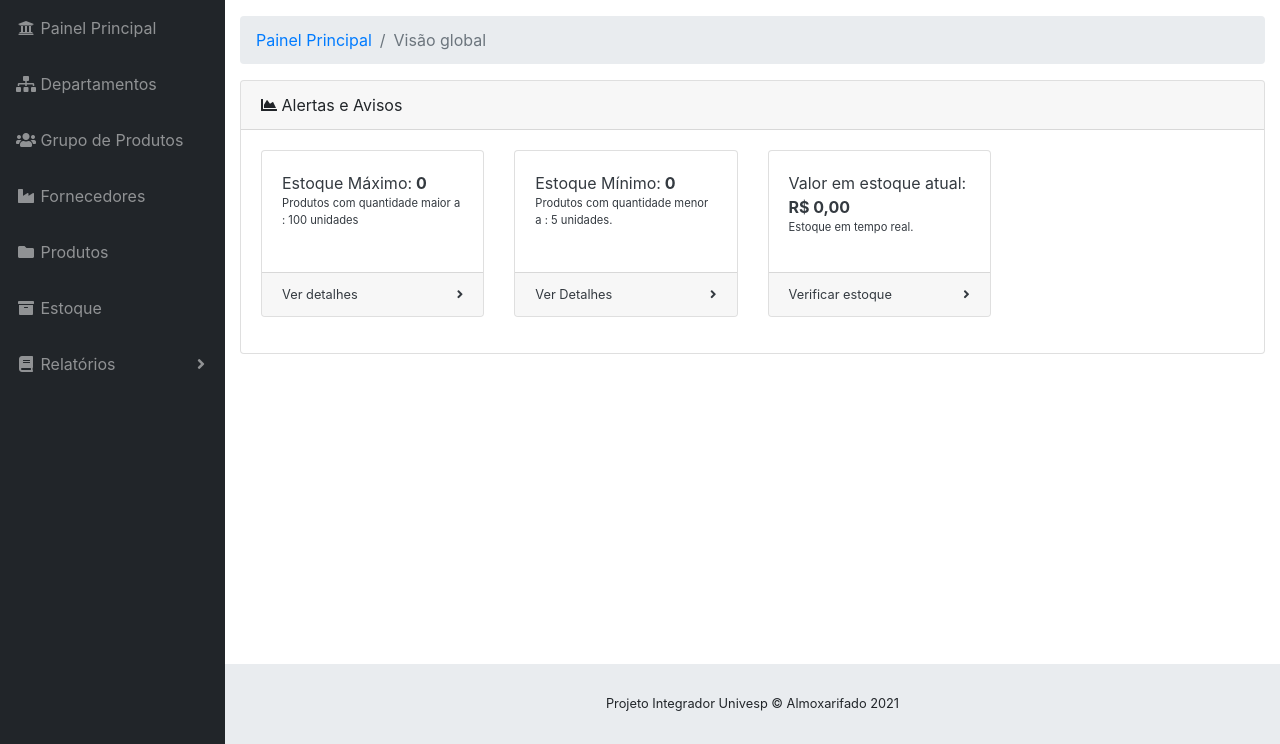
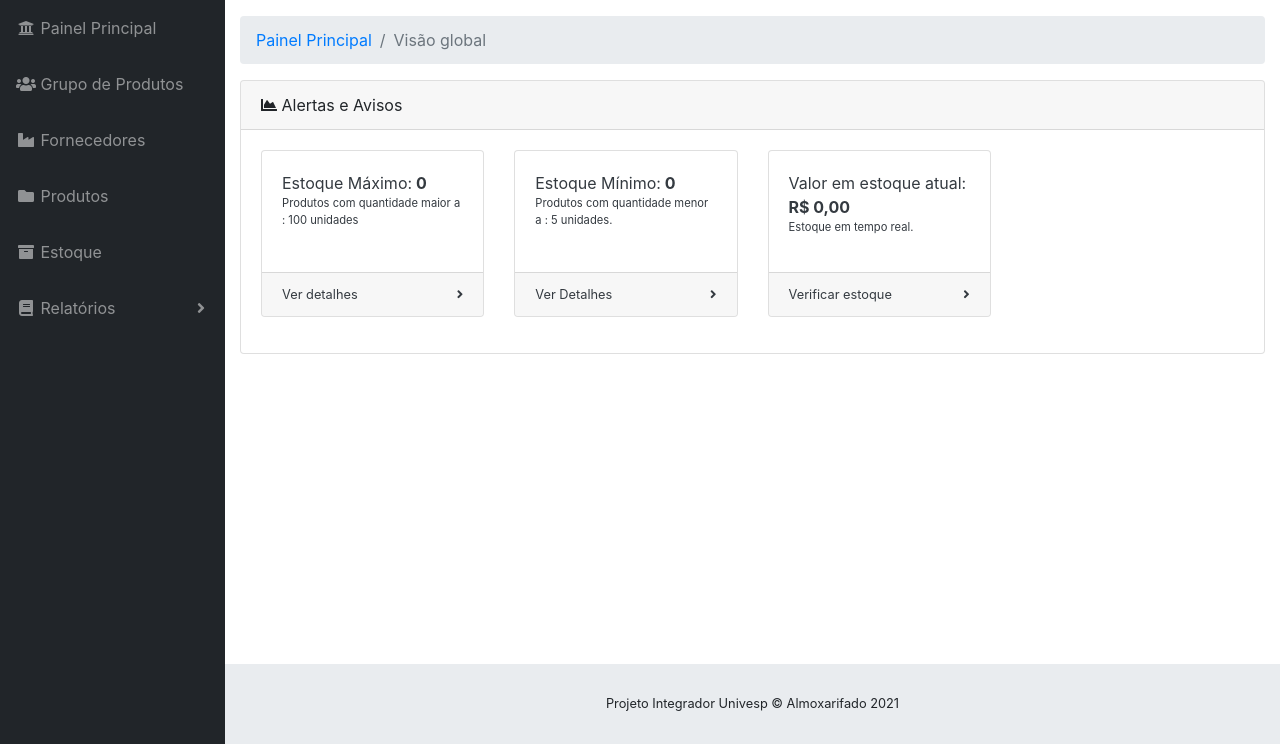
Before and after one commit to leilsonfrancelino/almoxarifado, a PHP site: page /view/painel.php in a window 1280 px wide. Shown: the part 57-801 px from the top of the page. Run offline with PHP 8.4, Linux system fonts and the light colour scheme; a user stored in the database is signed in; data that the repository does not hold is empty.

Commit message:
Retirado o menu Departamentos

```diff
--- a/view/menu.php
+++ b/view/menu.php
@@ -9,14 +9,6 @@
         </a>
     </li>
 
-	<li class="nav-item">
-        <a class="nav-link <?php if ($pagina == "painel") {
-                                echo "active";
-                            } ?>" href="lista_departamentos.php">
-            <i class="fa fa-sitemap"></i>
-            <span>Departamentos</span>
-        </a>
-	</li>
 	<li class="nav-item">
         <a class="nav-link <?php if ($pagina == "painel") {
                                 echo "active";
```
